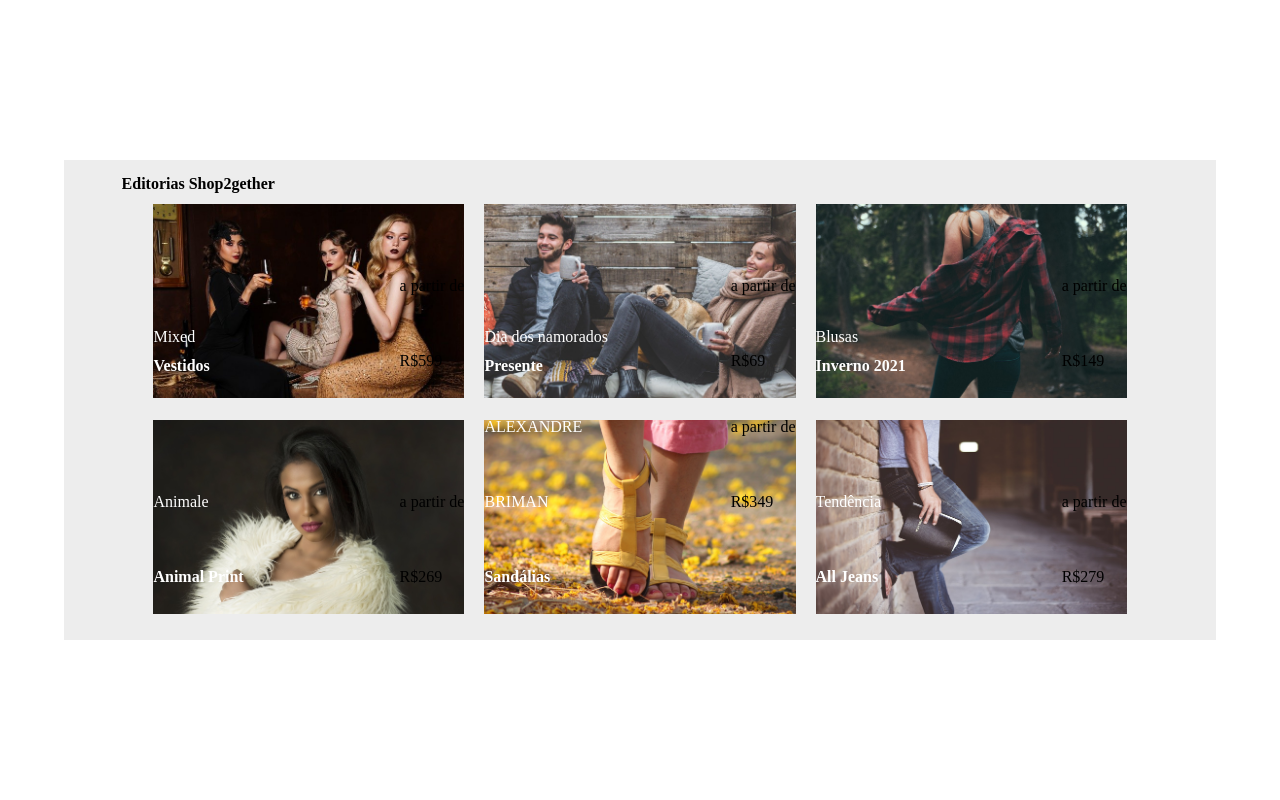
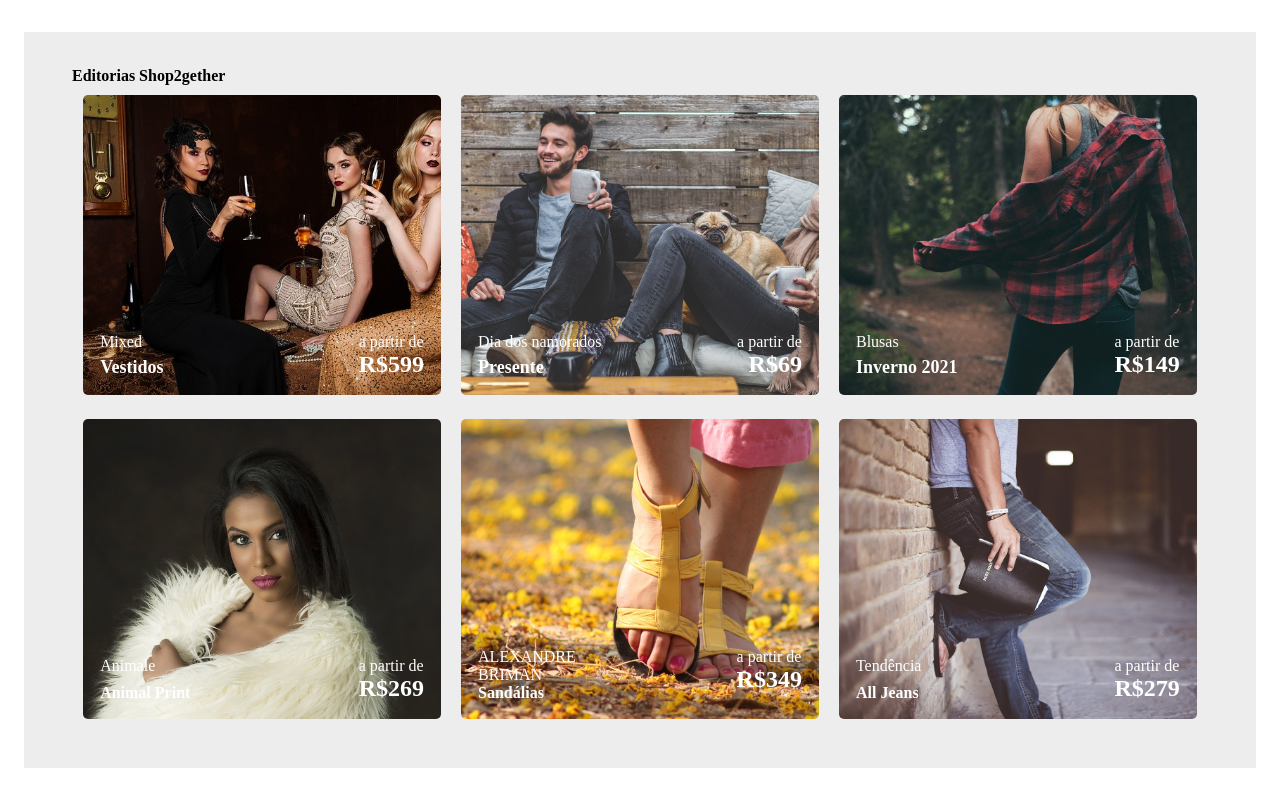
Before and after one commit to Felippe017/Desafio-T-cnico-icommgroup, a plain HTML site: page index.html in a window 1280 px wide. Drawn offline with Linux system fonts and the light colour scheme.

Commit message:
criando responsividade atraves dos media query

```diff
--- a/style.css
+++ b/style.css
@@ -5,27 +5,23 @@
     font-size: 16px;
     box-sizing: border-box;
     font-family: 'Ubuntu';
-    overflow: hidden;
 }
 
 .flex-section-main {
     display: flex;
     flex-flow: wrap column;
-    overflow: hidden;
-    background-color: white;
     align-content: center;
     justify-content: center;
+    background-color: white;
     height: 50rem;
 }
 
 .flex-section {
     display: flex;
     flex-flow: wrap column;
-    overflow: hidden;
     align-content: center;
     justify-content: center;
-    width: 90%;
-    height: 60%;
+    height: 45rem;
     background-color: #ededed;
     margin: 0 5%;
 }
@@ -33,53 +29,38 @@
 .flex-div {
    display: flex;
    flex-flow: wrap row;
-   overflow: hidden;
    justify-content: center;
    align-content: space-around;
    align-self: center;
    background-color: #ededed;
    width: 90%;
-   height: 90%;
+   height: 40.5em;
 }
 
 .flex-divs {
     display: flex;
-    background-color: orange;
     box-sizing: border-box;
-    overflow: hidden;
-    height: 45%;
-    width: 30%;
+    height:  18.75em;
+    width:  22.37em;
     margin: 10px;
-    line-height: 75px;
+    padding: 17px;
+    border-radius: 5px;
 }
-
 
 .cards {
     display: flex;
     align-self: flex-end;
     width: 100%;
     justify-content: space-between;
-    overflow: hidden;
+    color: white;
 }
 
 .sub-div-card {
     display: flex;
     flex-direction: column;
+    justify-content: space-between;
     width: 50%;
     color: white;
-    overflow: hidden;
-}
-
-/* .apartir {
-    display: flex;
-    flex-direction: column;
-    color: white;
-} */
-
-p {
-    color: white;
-    padding: 1px 0px;
-
 }
 
 .imagem {
@@ -99,7 +80,6 @@ p {
     background-size: cover;
     background-position: center;
 }
-
 .imagem-5 {
     background-image: url("./images/feet-g4f33e1281_1280.jpg");
     background-size: cover;
@@ -111,28 +91,84 @@ p {
 }
 
 .mixed {
-    display: flex;
-    flex-direction: column;
-    position: absolute;
-    z-index: 1;
-    top: 299px;
+    font-family: serif;
+    font-weight: 500;
 }
 
 .vestidos {
-    position: absolute;
-    z-index: 2;
-    top: 328px;
+    font-size: 18px;
 }
 
-.down-images {
-    position: absolute;
-    z-index: 1;
-    top: 518px;
+.valor {
+   font-size: 24px;
+   font-weight: 700;
+   text-align: right;
 }
 
-.down-images-2 {
-    position: absolute;
-    z-index: 2;
-    top: 518px;
-    top: 552px;
+.preco-conteiner {
+    display: flex;
+    flex-direction: column;
+    align-content: flex-end;
 }
+
+
+@media screen and (max-width: 1400px) and (min-width: 1201px) {
+    * {
+        overflow: auto;
+    }
+
+    .flex-div {
+        align-content: initial;
+        width: 71rem;
+     }
+
+     .flex-section {
+        height: 46rem;
+        width: 77rem;
+    }
+
+}
+
+@media only screen and (max-width: 1200px) and (min-width: 768px) {
+   * {
+      overflow: auto;
+   }
+
+   .flex-div {
+      align-content: initial;
+   }
+
+   .flex-section {
+       width: 53rem;
+   }
+}
+
+@media screen and (max-width: 767px) and (min-width: 400px) {
+    * {
+        overflow: auto;
+    }
+
+     .flex-div {
+        align-content: initial;
+    }
+
+    h2 {
+        padding-left: 13%;
+        font-size: 18px;
+    }
+
+    .flex-divs {
+        width: 27.37em;
+    }
+
+}
+
+@media screen and (max-width: 399px) {
+    * {
+        overflow: auto;
+    }
+
+    .flex-div {
+        align-content: initial;
+    }
+}
```
